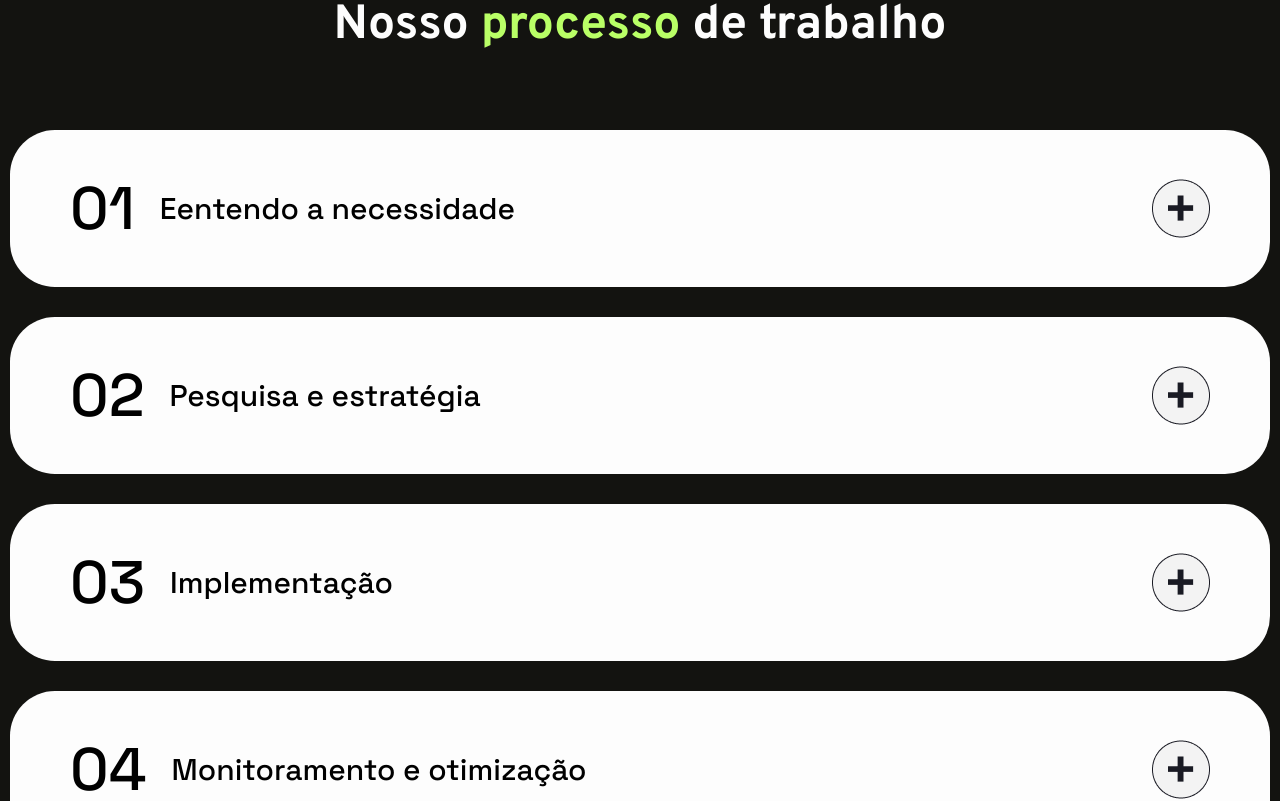
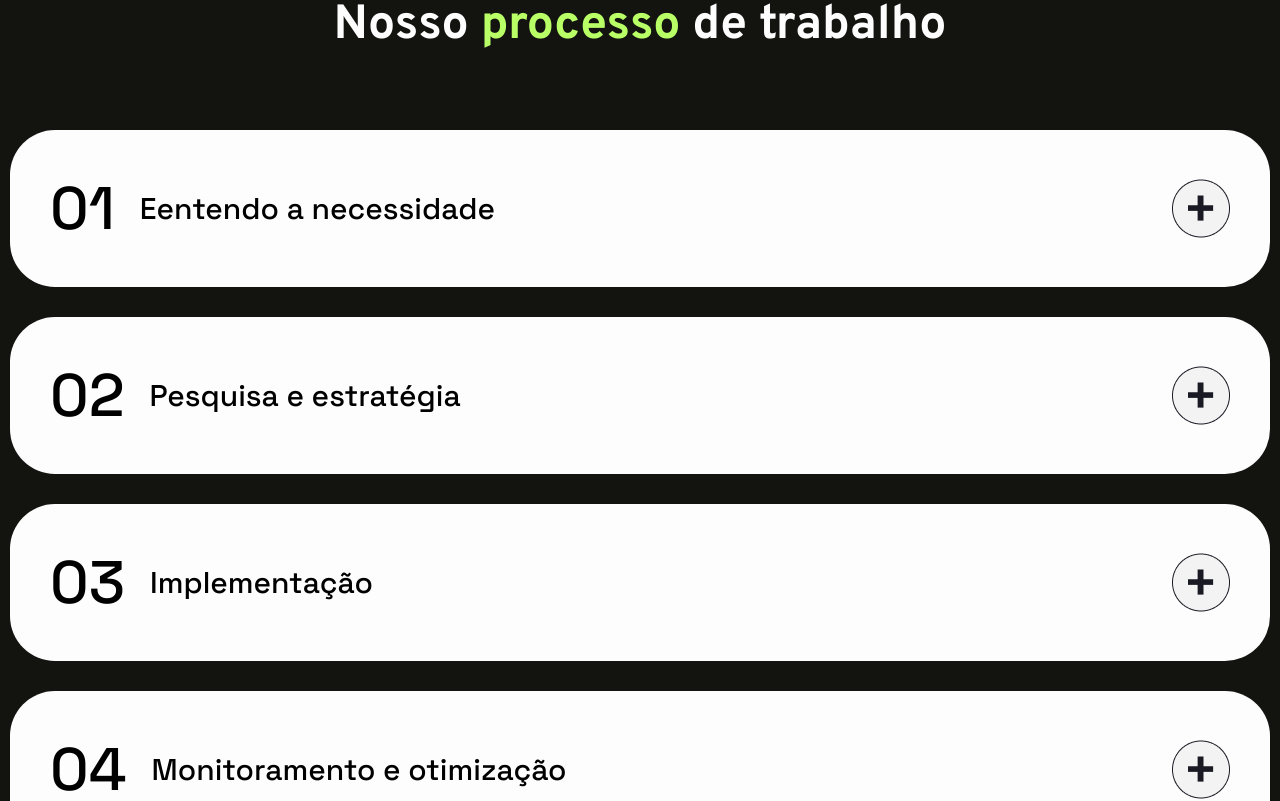
Before and after one commit to JhowBRCG/suprema-remake, a React (Vite) app: page / in a window 1280 px wide. Shown: the part 3000-3801 px from the top of the page. Built offline with nearby package versions, Linux system fonts and the light colour scheme.

Commit message:
Modify accordion styles

```diff
--- a/src/components/AccordionWork/index.jsx
+++ b/src/components/AccordionWork/index.jsx
@@ -30,11 +30,6 @@ const Accordion = styled.li`
   background: ${({ theme, open }) =>
     open === true ? theme.colors.secondaryColor : theme.colors.white};
   border-radius: ${({ theme }) => theme.radius.default};
-  padding: 4rem 6rem;
-
-  @media screen and (max-width: 425px) {
-    padding: 4rem 4rem;
-  }
 `;
 
 const Header = styled.div`
@@ -48,6 +43,10 @@ const Header = styled.div`
     color: ${({ theme }) => theme.colors.black};
     font-family: ${({ theme }) => theme.fonts.secondaryFont};
     font-weight: 500;
+  }
+
+  p {
+    padding: 4rem 0 4rem 4rem;
   }
 
   h3 {
@@ -71,12 +70,23 @@ const Button = styled.button`
   border: none;
   margin-left: auto;
   cursor: pointer;
+  padding: 4rem;
 `;
 
 const Content = styled.div`
-  margin-top: 3rem;
   padding-top: 3rem;
-  border-top: 1px solid #000;
+  padding: 3rem 6rem 4rem;
+  position: relative;
+
+  &::before {
+    content: "";
+    position: absolute;
+    width: 93%;
+    height: 1px;
+    inset: 0;
+    margin: 0 auto auto auto;
+    background: #000;
+  }
 `;
 
 export default AccordionWork;
```
